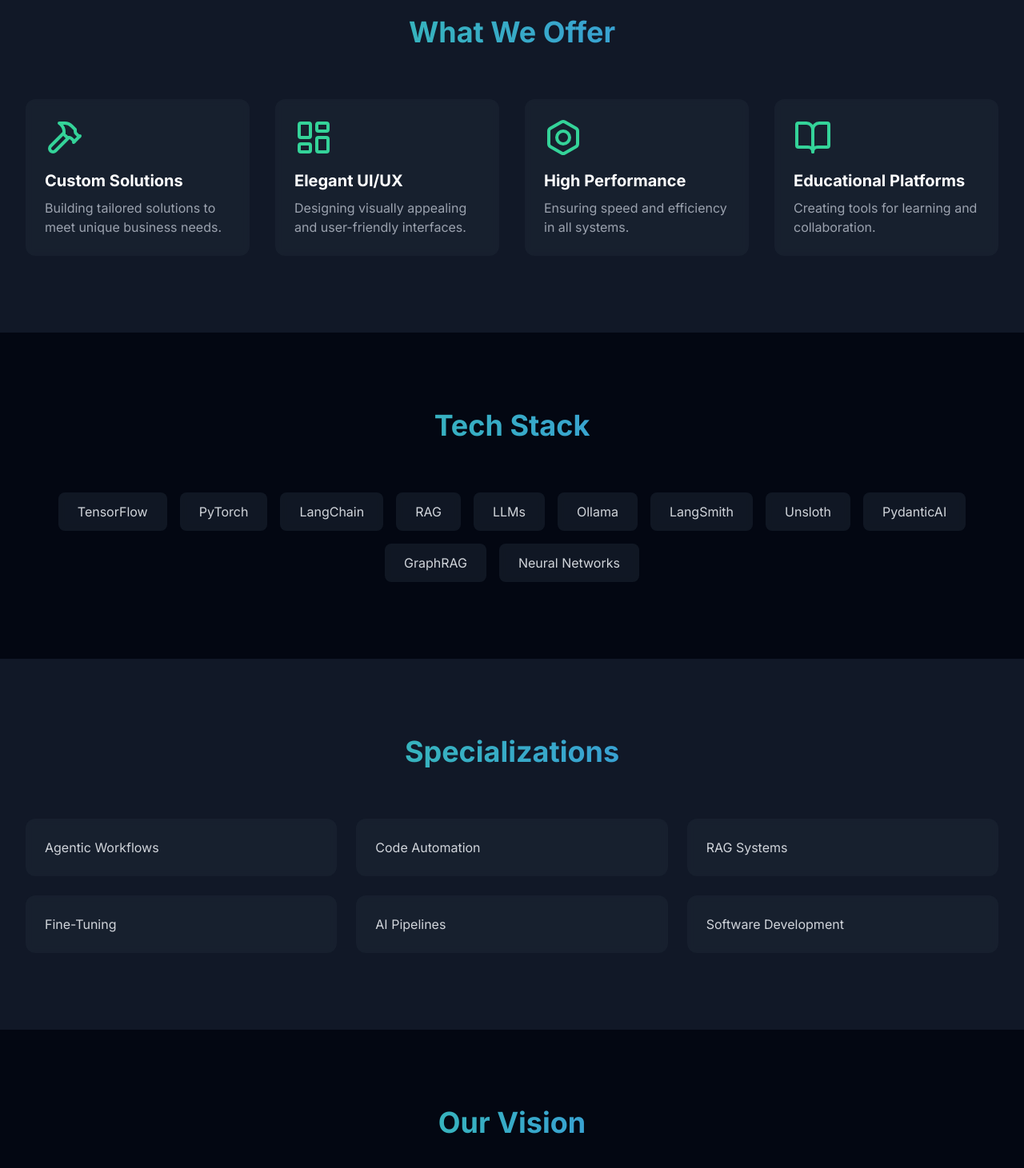
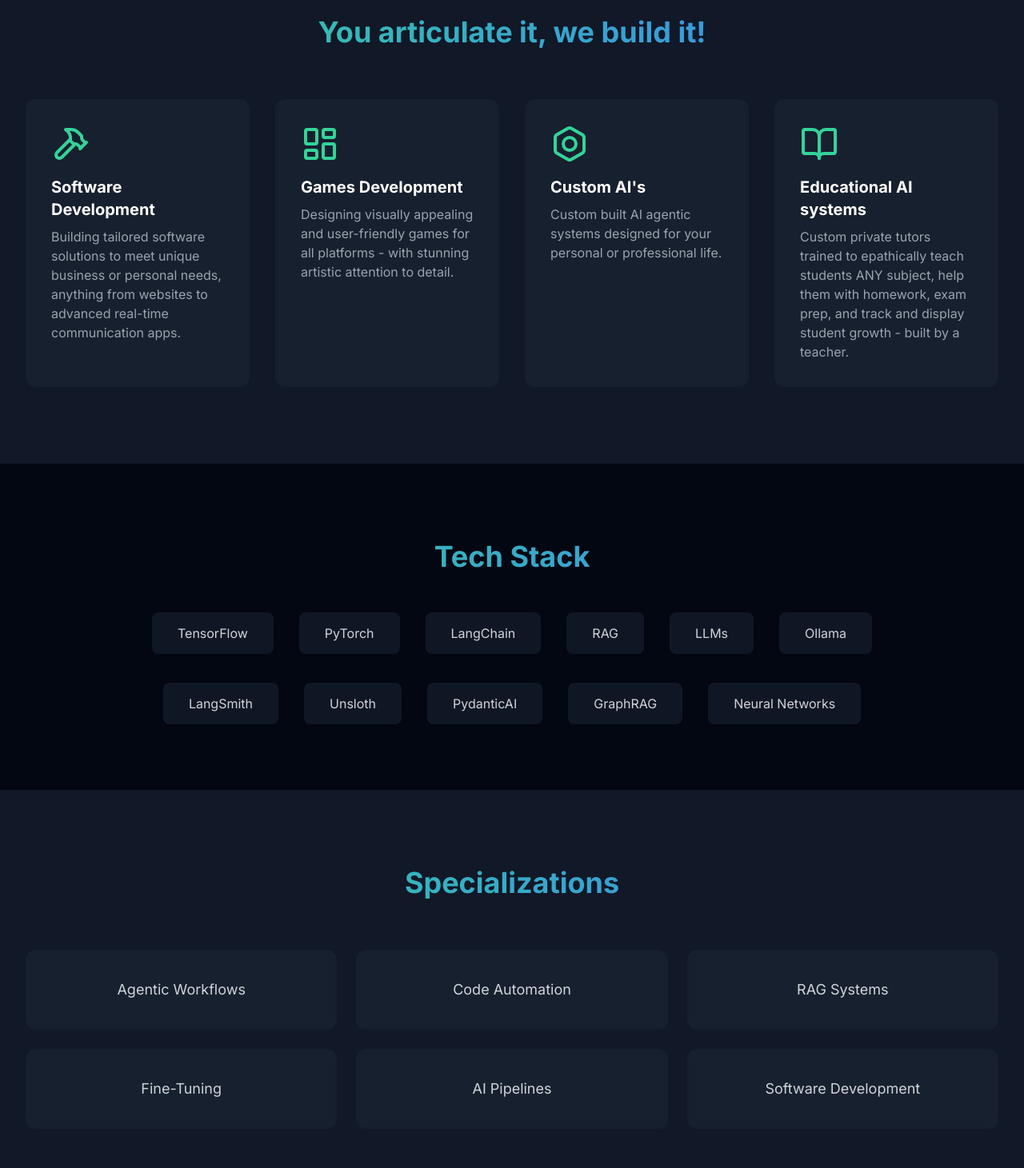
Before and after one commit to banditofsmoke/testsite2, a Next.js app: page / in a window 1280 px wide. Shown: the part 940-2401 px from the top of the page at 80% size. Built offline with nearby package versions, Linux system fonts and the light colour scheme.

Commit message:
menu padding and info

```diff
--- a/app/contexts/ThemeContext.tsx
+++ b/app/contexts/ThemeContext.tsx
@@ -17,7 +17,12 @@ export function ThemeProvider({ children }: { children: ReactNode }) {
     setMounted(true)
     const stored = localStorage.getItem('darkMode')
     setIsDarkMode(stored === null ? true : stored === 'true')
+    document.documentElement.classList.toggle('dark', isDarkMode)
   }, [])
+
+  useEffect(() => {
+    document.documentElement.classList.toggle('dark', isDarkMode)
+  }, [isDarkMode])
 
   const toggleTheme = () => {
     const newMode = !isDarkMode
--- a/app/globals.css
+++ b/app/globals.css
@@ -17,6 +17,20 @@
 }
 
 body {
+  background-color: var(--bg-color);
+  color: var(--text-color);
+}
+
+.dark {
+  --bg-color: #1a1a1a;
+  --text-color: #ffffff;
+  background-color: var(--bg-color);
+  color: var(--text-color);
+}
+
+.light {
+  --bg-color: #f8f8f8;
+  --text-color: #333333;
   background-color: var(--bg-color);
   color: var(--text-color);
 }
--- a/app/layout.tsx
+++ b/app/layout.tsx
@@ -60,7 +60,7 @@ function NavigationLink({ href, children }: { href: string; children: React.Reac
     <li className="animate-slide-in">
       <Link
         href={href}
-        className="text-white hover:text-emerald-400 transition-colors duration-300 font-bold px-4 py-2"
+        className="text-white hover:text-emerald-400 transition-colors duration-300 font-bold text-xl px-8 py-6 block tracking-wide"
       >
         {children}
       </Link>
@@ -100,7 +100,7 @@ export default function RootLayout({
             <ThemeToggle />
 
             <header className="bg-gray-900/90 backdrop-blur-sm text-white fixed w-full top-0 z-40 border-b border-gray-800">
-              <nav className="container mx-auto px-6 py-4">
+              <nav className="container mx-auto px-10 py-10">
                 <ul className="flex justify-end space-x-8">
                   {navLinks.map((link) => (
                     <NavigationLink key={link.href} href={link.href}>
--- a/app/page.tsx
+++ b/app/page.tsx
@@ -12,48 +12,63 @@ const Page = () => {
 
  const features = [
    {
-      title: "Custom Solutions",
-      description: "Building tailored solutions to meet unique business needs.",
+     title: "Software Development",
+     description: "Building tailored software solutions to meet unique business or personal needs, anything from websites to advanced real-time communication apps.",
      icon: LucideHammer,
    },
    {
-      title: "Elegant UI/UX",
-      description: "Designing visually appealing and user-friendly interfaces.",
+     title: "Games Development",
+     description: "Designing visually appealing and user-friendly games for all platforms - with stunning artistic attention to detail.",
      icon: LucideLayoutDashboard,
    },
    {
-      title: "High Performance",
-      description: "Ensuring speed and efficiency in all systems.",
+     title: "Custom AI's",
+     description: "Custom built AI agentic systems designed for your personal or professional life.",
      icon: LucideBolt,
    },
    {
-      title: "Educational Platforms",
-      description: "Creating tools for learning and collaboration.",
+     title: "Educational AI systems",
+     description: "Custom private tutors trained to epathically teach students ANY subject, help them with homework, exam prep, and track and display student growth - built by a teacher.",
      icon: LucideBookOpen,
    },
  ];
 
+ const Tooltip = ({ content, children }) => {
+   const [show, setShow] = useState(false);
+
+   return (
+     <div className="relative" onMouseEnter={() => setShow(true)} onMouseLeave={() => setShow(false)}>
+       {children}
+       {show && (
+         <div className="absolute z-50 w-48 p-2 text-sm bg-gray-900 text-gray-100 rounded-md shadow-lg -top-12 left-1/2 transform -translate-x-1/2">
+           {content}
+         </div>
+       )}
+     </div>
+   );
+ };
+
  const techStack = [
-    "TensorFlow",
-    "PyTorch",
-    "LangChain",
-    "RAG",
-    "LLMs",
-    "Ollama",
-    "LangSmith",
-    "Unsloth",
-    "PydanticAI",
-    "GraphRAG",
-    "Neural Networks",
+   { name: "TensorFlow", description: "Open-source machine learning framework" },
+   { name: "PyTorch", description: "Deep learning framework for AI development" },
+   { name: "LangChain", description: "Framework for developing LLM-powered applications" },
+   { name: "RAG", description: "Retrieval Augmented Generation for enhanced AI responses" },
+   { name: "LLMs", description: "Large Language Models for natural language processing" },
+   { name: "Ollama", description: "Run large language models locally" },
+   { name: "LangSmith", description: "Platform for LLM application development" },
+   { name: "Unsloth", description: "Optimization toolkit for LLMs" },
+   { name: "PydanticAI", description: "Data validation for AI applications" },
+   { name: "GraphRAG", description: "Graph-based retrieval for AI systems" },
+   { name: "Neural Networks", description: "AI systems modeled on human brain function" },
  ];
 
  const specializations = [
-    "Agentic Workflows",
-    "Code Automation",
-    "RAG Systems",
-    "Fine-Tuning",
-    "AI Pipelines",
-    "Software Development"
+   { name: "Agentic Workflows", description: "Automated AI-driven process management" },
+   { name: "Code Automation", description: "Automated software development and testing" },
+   { name: "RAG Systems", description: "Enhanced AI systems with real-time data retrieval" },
+   { name: "Fine-Tuning", description: "Customizing AI models for specific use cases" },
+   { name: "AI Pipelines", description: "End-to-end AI processing systems" },
+   { name: "Software Development", description: "Custom software solutions and applications" }
  ];
 
  return (
@@ -61,12 +76,12 @@ const Page = () => {
      {/* Hero Section */}
      <section className="relative min-h-screen flex flex-col items-center justify-center overflow-hidden">
        <div className="absolute inset-0 bg-gradient-to-b from-transparent to-gray-950" />
-        <div className="relative z-10 text-center px-4 max-w-4xl mx-auto">
+       <div className="relative z-10 text-center px-8 max-w-4xl mx-auto">
          <h1 className="text-4xl md:text-6xl font-bold mb-6 bg-clip-text text-transparent bg-gradient-to-r from-emerald-400 to-blue-500 animate-fade-in">
-            Your Tech Solutions Partner
+           Your Code Solutions Partner
          </h1>
          <p className="text-lg md:text-xl mb-8 text-gray-300 animate-fade-in-up">
-            Empowering businesses with cutting-edge AI and automation.
+           Empowering students and businesses with cutting-edge AI and automation software.
          </p>
          <button
            onClick={handleBookingClick}
@@ -82,13 +97,14 @@ const Page = () => {
      <section className="py-24 bg-gray-900">
        <div className="max-w-7xl mx-auto px-4 sm:px-6 lg:px-8">
          <h2 className="text-3xl md:text-4xl font-bold text-center mb-16 bg-clip-text text-transparent bg-gradient-to-r from-emerald-400 to-blue-500">
-            What We Offer
+           You articulate it, we build it!
          </h2>
          <div className="grid grid-cols-1 md:grid-cols-2 lg:grid-cols-4 gap-8">
            {features.map((feature, index) => (
              <div
                key={index}
-                className="group relative p-6 bg-gray-800/50 backdrop-blur-sm rounded-xl hover:bg-gray-800 transition-all duration-300"
+               className="group relative p-8 bg-gray-800/50 backdrop-blur-sm rounded-xl hover:bg-gray-800
+               transition-all duration-500 cursor-pointer hover:scale-105 hover:shadow-2xl hover:shadow-emerald-500/20"
              >
                <div className="absolute inset-0 rounded-xl bg-gradient-to-br from-emerald-500/20 to-blue-500/20 opacity-0 group-hover:opacity-100 transition-opacity" />
                <feature.icon className="w-12 h-12 text-emerald-400 mb-4 transform group-hover:scale-110 transition-transform" />
@@ -108,15 +124,25 @@ const Page = () => {
          <h2 className="text-3xl md:text-4xl font-bold text-center mb-16 bg-clip-text text-transparent bg-gradient-to-r from-emerald-400 to-blue-500">
            Tech Stack
          </h2>
-          <div className="flex flex-wrap justify-center gap-4">
-            {techStack.map((tech, index) => (
-              <span
-                key={index}
-                className="px-6 py-3 bg-gray-800/50 backdrop-blur-sm text-gray-300 rounded-lg hover:bg-gray-800 hover:text-white hover:scale-105 transform transition-all duration-300"
-              >
-                {tech}
+         <div className="space-y-16">
+           <div className="flex flex-wrap justify-center gap-8">
+             {techStack.slice(0, 6).map((tech, index) => (
+               <Tooltip key={index} content={tech.description}>
+                 <span className="px-8 py-4 bg-gray-800/50 backdrop-blur-sm text-gray-300 rounded-lg hover:bg-gray-800 hover:text-white hover:scale-105 transform transition-all duration-500 cursor-help min-w-[160px] text-center">
+                   {tech.name}
                  </span>
+               </Tooltip>
              ))}
+           </div>
+           <div className="flex flex-wrap justify-center gap-8">
+             {techStack.slice(6).map((tech, index) => (
+               <Tooltip key={index} content={tech.description}>
+                 <span className="px-8 py-4 bg-gray-800/50 backdrop-blur-sm text-gray-300 rounded-lg hover:bg-gray-800 hover:text-white hover:scale-105 transform transition-all duration-500 cursor-help min-w-[160px] text-center">
+                   {tech.name}
+                 </span>
+               </Tooltip>
+             ))}
+           </div>
          </div>
        </div>
      </section>
@@ -129,12 +155,11 @@ const Page = () => {
          </h2>
          <div className="grid grid-cols-1 md:grid-cols-2 lg:grid-cols-3 gap-6">
            {specializations.map((spec, index) => (
-              <div
-                key={index}
-                className="p-6 bg-gray-800/50 backdrop-blur-sm rounded-xl text-gray-300 hover:bg-gray-800 hover:text-white transform hover:scale-105 transition-all duration-300"
-              >
-                {spec}
+             <Tooltip key={index} content={spec.description}>
+               <div className="p-8 bg-gray-800/50 backdrop-blur-sm rounded-xl text-gray-300 hover:bg-gray-800 hover:text-white transform hover:scale-105 transition-all duration-500 cursor-help min-h-[100px] flex items-center justify-center text-lg">
+                 {spec.name}
                </div>
+             </Tooltip>
            ))}
          </div>
        </div>
--- a/tailwind.config.ts
+++ b/tailwind.config.ts
@@ -13,7 +13,7 @@ export default {
         background: "var(--background)",
         foreground: "var(--foreground)",
         primary: {
-          DEFAULT: '#009B77',  // South African green
+          DEFAULT: '#009B77',
           light: '#00b88d',
           dark: '#007a5e',
         },
@@ -23,10 +23,18 @@ export default {
           dark: '#1a1a1a',
         },
         accent: {
-          DEFAULT: '#FFB90F',  // Warm African sun
+          DEFAULT: '#FFB90F',
           light: '#ffc83d',
           dark: '#cc9400',
         },
+      },
+      backgroundColor: {
+        dark: 'var(--bg-color)',
+        light: 'var(--bg-color)',
+      },
+      textColor: {
+        dark: 'var(--text-color)',
+        light: 'var(--text-color)',
       },
       animation: {
         'fade-in': 'fadeIn 0.5s ease-out',
```
Lines whose indentation alone changed are shown as unchanged.
